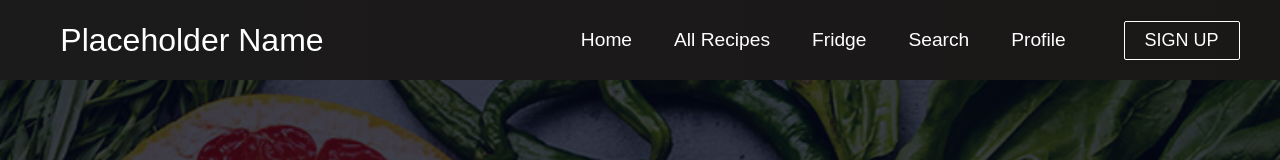
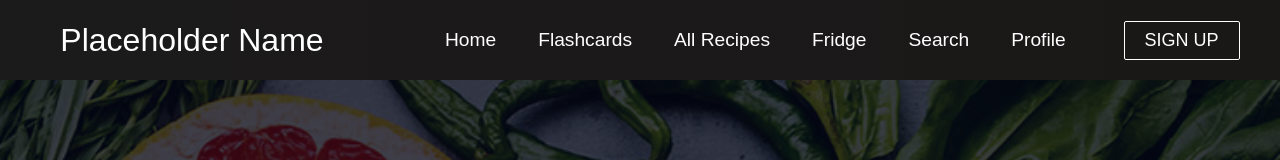
Before and after one commit to Nijzl/novi-eindopdracht-frontend-react-versie2, a React (Create React App) app: page / in a window 1280 px wide. Shown: the top 160 px of the page. Built offline with nearby package versions, Linux system fonts and the light colour scheme.

Commit message:
Flashcard quiz page made Flashcards added to navbar

```diff
--- a/src/components/Navbar.js
+++ b/src/components/Navbar.js
@@ -45,6 +45,11 @@ function Navbar(){
                             </Link>
                         </li>
                         <li className="nav-item">
+                            <Link to="/quiz" className="nav-links" onClick={closeMobileMenu}>
+                                Flashcards
+                            </Link>
+                        </li>
+                        <li className="nav-item">
                             <Link to="/allrecipes" className="nav-links" onClick={closeMobileMenu}>
                                 All Recipes
                             </Link>
--- a/src/styles/Navbar.css
+++ b/src/styles/Navbar.css
@@ -31,7 +31,7 @@
 
 .nav-menu {
     display: grid;
-    grid-template-columns: repeat(6, auto);
+    grid-template-columns: repeat(7, auto);
     grid-gap: 10px;
     list-style: none;
     text-align: center;
```
